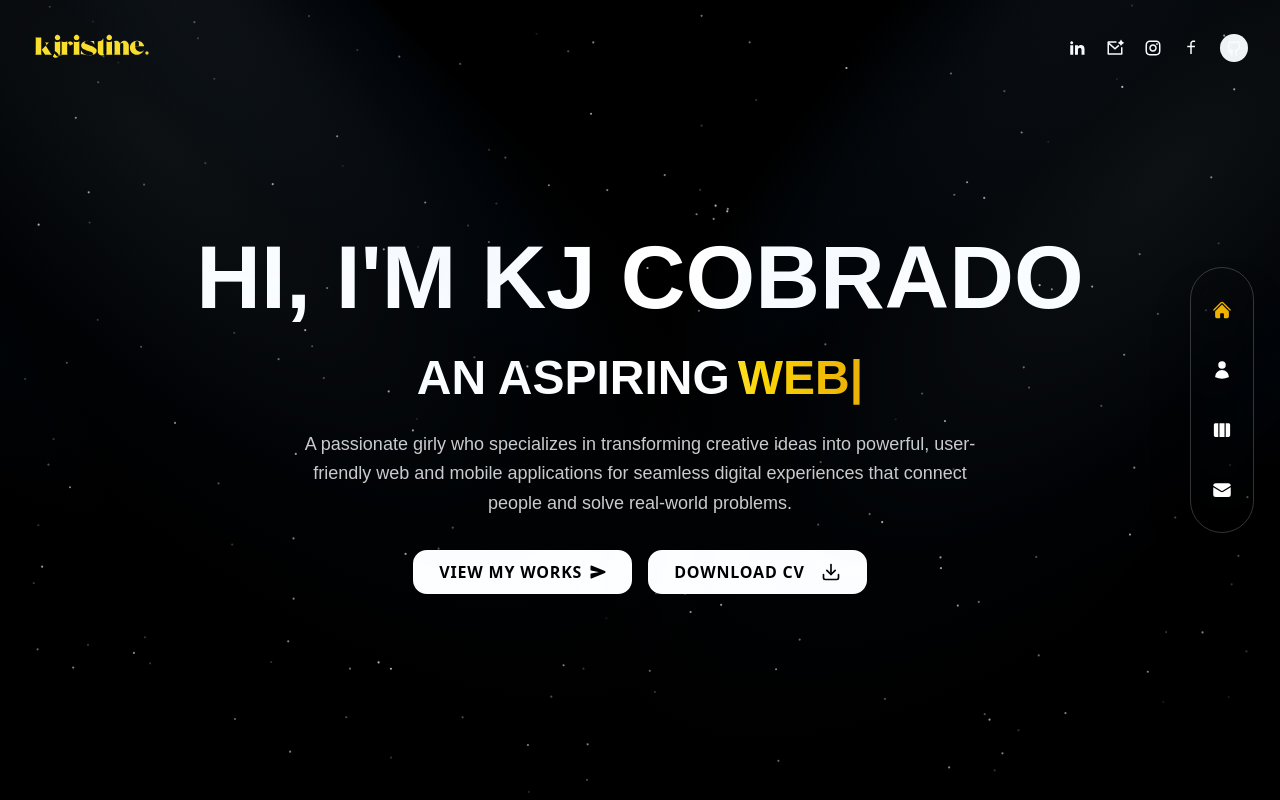
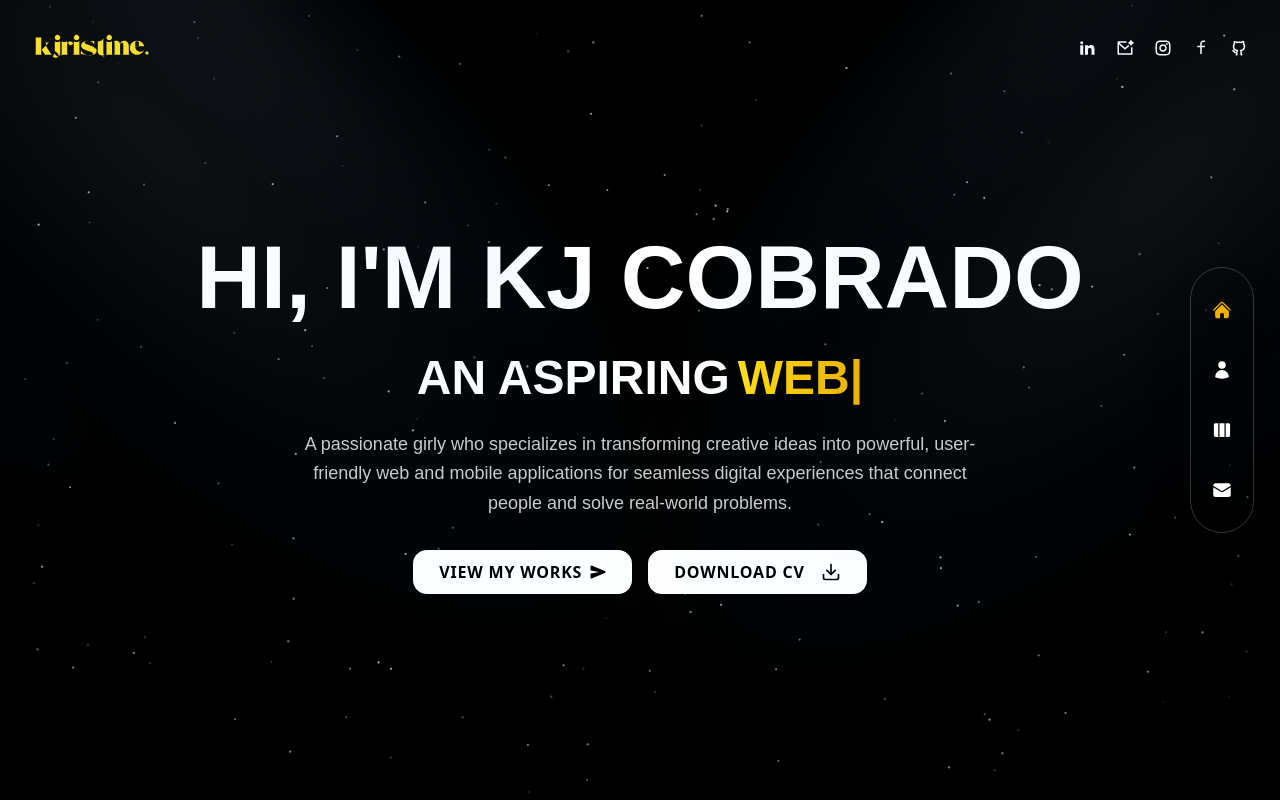
Before and after one commit to KJristine/Kristine-Portfolio, a Next.js app: page / in a window 1280 px wide. Built offline with nearby package versions, Linux system fonts and the light colour scheme.

Commit message:
Fixed socials header

```diff
--- a/components/socials.tsx
+++ b/components/socials.tsx
@@ -46,11 +46,7 @@ const Socials = () => {
           href={social.link}
           target="_blank"
           rel="noreferrer noopener"
-          className={`text-white ${
-            social.name === "Github"
-              ? "bg-accent rounded-full p-[5px] text-black hover:text-white"
-              : "hover:text-yellow-300"
-          } transition-all duration-300`}
+          className="text-white hover:text-yellow-300 transition-all duration-300"
         >
           <social.Icon aria-hidden />
           <span className="sr-only">{social.name}</span>
```
